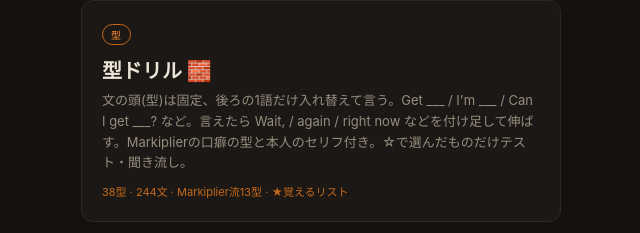
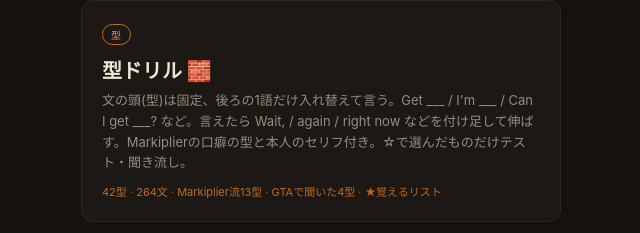
Before and after one commit to kiyo1115/eigo-phrases, a plain HTML site: page index.html in a window 1280 px wide. Shown: the part 974-1207 px from the top of the page, 319-959 px from the left. Drawn offline with Linux system fonts and the light colour scheme.

Commit message:
Update index.html

```diff
--- a/index.html
+++ b/index.html
@@ -120,7 +120,7 @@
     <div class="card-tag">型</div>
     <div class="card-title">型ドリル 🧱</div>
     <div class="card-desc">文の頭(型)は固定、後ろの1語だけ入れ替えて言う。Get ___ / I'm ___ / Can I get ___? など。言えたら Wait, / again / right now などを付け足して伸ばす。Markiplierの口癖の型と本人のセリフ付き。☆で選んだものだけテスト・聞き流し。</div>
-    <div class="card-meta">38型 · 244文 · Markiplier流13型 · ★覚えるリスト</div>
+    <div class="card-meta">42型 · 264文 · Markiplier流13型 · GTAで聞いた4型 · ★覚えるリスト</div>
   </a>
 
   <a class="card" href="chunk_player.html">
```
